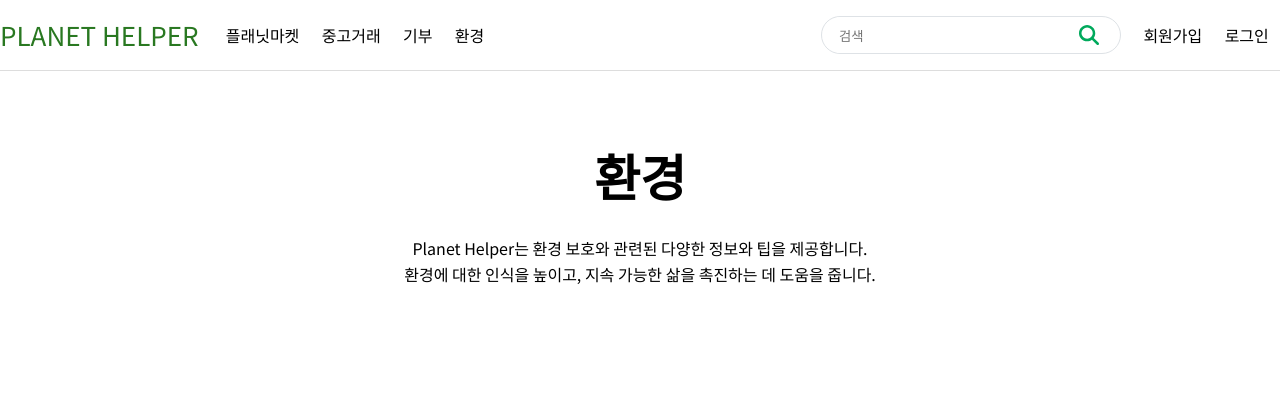
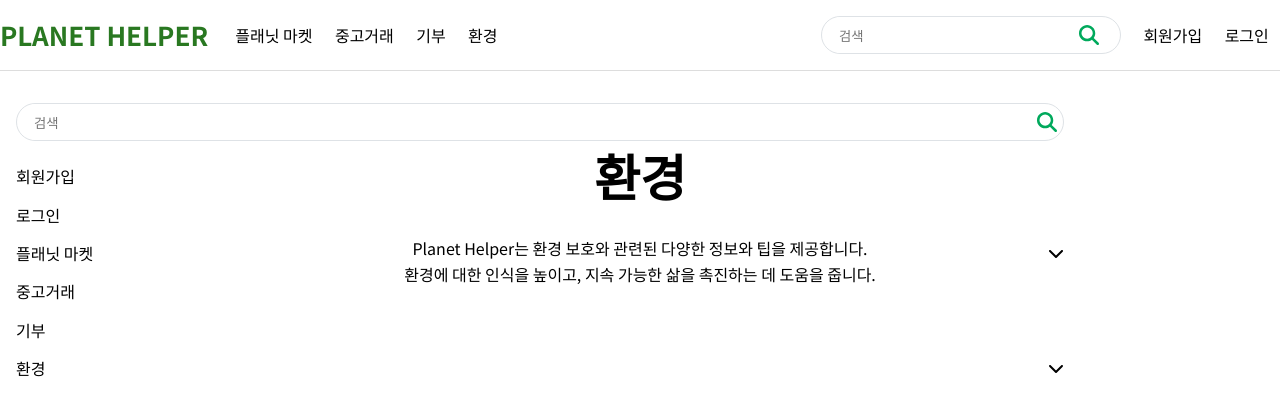
Before and after one commit to JiSuMun/zigoohang, a Django app: page /posts/ in a window 1280 px wide. Shown: the top 414 px of the page. Run offline with Django 3.2, Linux system fonts and the light colour scheme; some libraries are stand-ins or nearby versions.

Commit message:
fix header

```diff
--- a/static/css/main/header.css
+++ b/static/css/main/header.css
@@ -27,6 +27,7 @@
   font-size: 26px;
   color: #297821;
   margin-right: 1rem;
+  font-weight: 600;
 }
 
 .nav-ul {
@@ -104,6 +105,7 @@
   top: 70px;
   z-index: 98;
   left: 0;
+  border-top: 0.5px solid #dddddd;
   border-bottom: 0.5px solid #dddddd;
   display: none;
 }
@@ -175,18 +177,110 @@
 /* 버튼 종료 */
 .drawer {
   width: 100%;
-  height: 400px;
-  border: 1px solid black;
+  height: 100%;
   background-color: white;
-  display: none;
+  max-height: 0;
+  transition: 0.4s ease;
 }
 .drawer_check:checked ~ .drawer {
-  display: block;
+  max-height: 100vh;
 }
 
 /* mini */
+.drawer .nav-inner {
+  border-top: 0.5px solid #dddddd;
+  height: 100vh;
+  max-width: 1080px;
+  display: flex;
+  align-items: stretch;
+  justify-content: start;
+  flex-direction: column-reverse;
+  text-align: start;
+  padding: 2rem 1rem 1rem;
+  }
 
+.m-nav-ul {
+  display: flex;
+  flex-direction: column;
+}
 
+.m-search {
+  display: flex;
+  justify-content: space-between;
+  max-width: 1080px;
+  height: 38px;
+  border: 1px solid #dee2e6;
+  border-radius: 19px;
+  padding-left: 15px;
+  overflow: hidden;
+  text-align: left;
+  margin-bottom: 1rem;
+}
+
+.m-search-input {
+  display: flex;
+  align-items: center;
+  width: 100%;
+  height: 36px;
+  outline: none;
+  border: none;
+}
+
+.m-search-button {
+  display: flex;
+  align-items: center;
+  outline: none;
+  border: none;
+  width: 38px;
+  height: 36px;
+  background-color: transparent;
+  cursor: pointer;
+  flex: 0 0 38px;
+  justify-content: flex-end;
+}
+
+.m-search-button-size {
+  width: 20px;
+  height: 20px;
+}
+
+.m-nav-link {
+  display: flex;
+  padding: 0.7rem 0;
+}
+
+.m-nav-icon {
+  height: 16px;
+  width: 16px;
+  transition: all 0.3s ease-out;
+}
+.m-nav-drop {
+  justify-content: space-between;
+  display: flex;
+  align-items: center;
+  cursor: pointer;
+}
+
+.m-nav-hover-title {
+  max-height: 0;
+  transition: all .3s ease-out;
+  overflow: hidden;
+}
+
+.m-nav-drop.open .m-nav-icon {
+  transform: rotate(180deg);
+  fill: #297821;
+}
+
+.m-nav-drop.open ~ .m-nav-hover-title {
+  max-height: 90px;
+}
+
+.m-nav-hover-list {
+  display: block;
+ padding: 0.5rem 0;
+ font-size: 14px;
+}
 /* 미디어쿼리 pc */
 @media (min-width: 1080px) {
   .drawer_icon {
--- a/static/js/main/header.js
+++ b/static/js/main/header.js
@@ -1,3 +1,5 @@
+// drawer 메뉴 복사
+
 const navInner = document.querySelector('.nav-inner');
 const drawer = document.querySelector('.drawer');
 
@@ -23,8 +25,51 @@ function copyNavInner() {
   navInnerCopy.querySelector('.logo').remove();
   navInnerCopy.querySelector('.drawer_icon').remove();
 
+
   addMClass(navInnerCopy);
   drawer.appendChild(navInnerCopy);
 }
 
 copyNavInner();
+
+// 드롭다운시 클래스 추가
+function mini() {
+  const hover = document.querySelectorAll(".m-nav-hover .m-nav-link");
+  hover.forEach(link => {
+    link.removeAttribute("href");
+  });
+
+  const mNavDrops = document.querySelectorAll(".m-nav-drop");
+  mNavDrops.forEach(drop => {
+    const img = document.createElement("img");
+    img.setAttribute("src", "../static/img/base/drawer.svg");
+    img.classList.add("m-nav-icon");
+    drop.appendChild(img);
+  });
+}
+
+mini();
+
+// mini 메뉴 안 dropdown 추가
+function drawerMenuClick() {
+  const mNavHover = document.querySelectorAll(".m-nav-hover");
+
+  mNavHover.forEach(link => {
+    const dropdown = link.querySelector(".m-nav-drop");
+    if (!dropdown) return;
+
+    link.addEventListener("click", function() {
+      dropdown.classList.toggle("open");
+
+      const siblings = Array.from(link.parentNode.children).filter(element =>
+        element !== link
+      );
+      siblings.forEach(sibling => {
+        const siblingDropdown = sibling.querySelector(".m-nav-drop");
+        if (siblingDropdown) siblingDropdown.classList.remove("open");
+      });
+    });
+  });
+}
+
+drawerMenuClick();
--- a/templates/header.html
+++ b/templates/header.html
@@ -10,8 +10,15 @@
       </div>
       <!--메뉴-->
       <ul class="nav-ul">
-        <li>
-          <a class="nav-link" aria-current="page" href="#">플래닛마켓</a>
+        <li class="nav-hover">
+          <div class="nav-drop">
+            <a class="nav-link" href="{% url 'posts:main' %}">플래닛 마켓</a>
+          </div>
+          <ul class="nav-hover-title">
+            <li><a class="nav-hover-list" href="#">링크1</a></li>
+            <li><a class="nav-hover-list" href="#">링크2</a></li>
+            <li><a class="nav-hover-list" href="#">링크3</a></li>
+          </ul>
         </li>
         <li>
           <a class="nav-link" href="#">중고거래</a>
@@ -20,8 +27,11 @@
           <a class="nav-link" href="#">기부</a>
         </li>
         <li class="nav-hover">
-          <a class="nav-link" href="{% url 'posts:main' %}">환경</a>
+          <div class="nav-drop">
+            <a class="nav-link" href="{% url 'posts:main' %}">환경</a>
+          </div>
           <ul class="nav-hover-title">
+            <li><a class="nav-hover-list" href="#">친환경 지도</a></li>
             <li><a class="nav-hover-list" href="#">친환경 지도</a></li>
             <li><a class="nav-hover-list" href="{% url 'posts:news' %}">ECO NEWS</a></li>
             <li><a class="nav-hover-list" href="{% url 'posts:index' %}">FORUM</a></li>
```
Also changed, not shown: static/img/base/drawer.svg (added).
